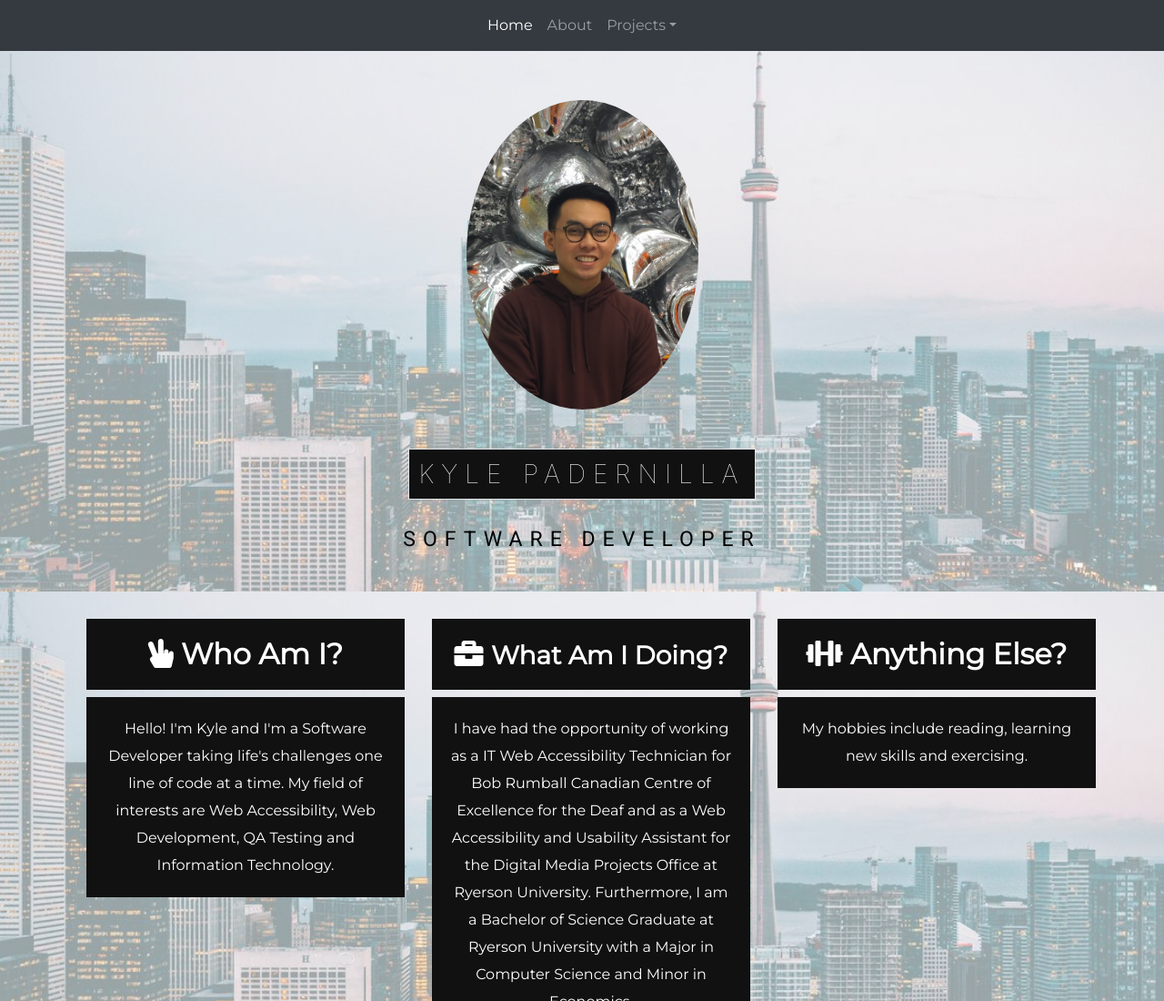
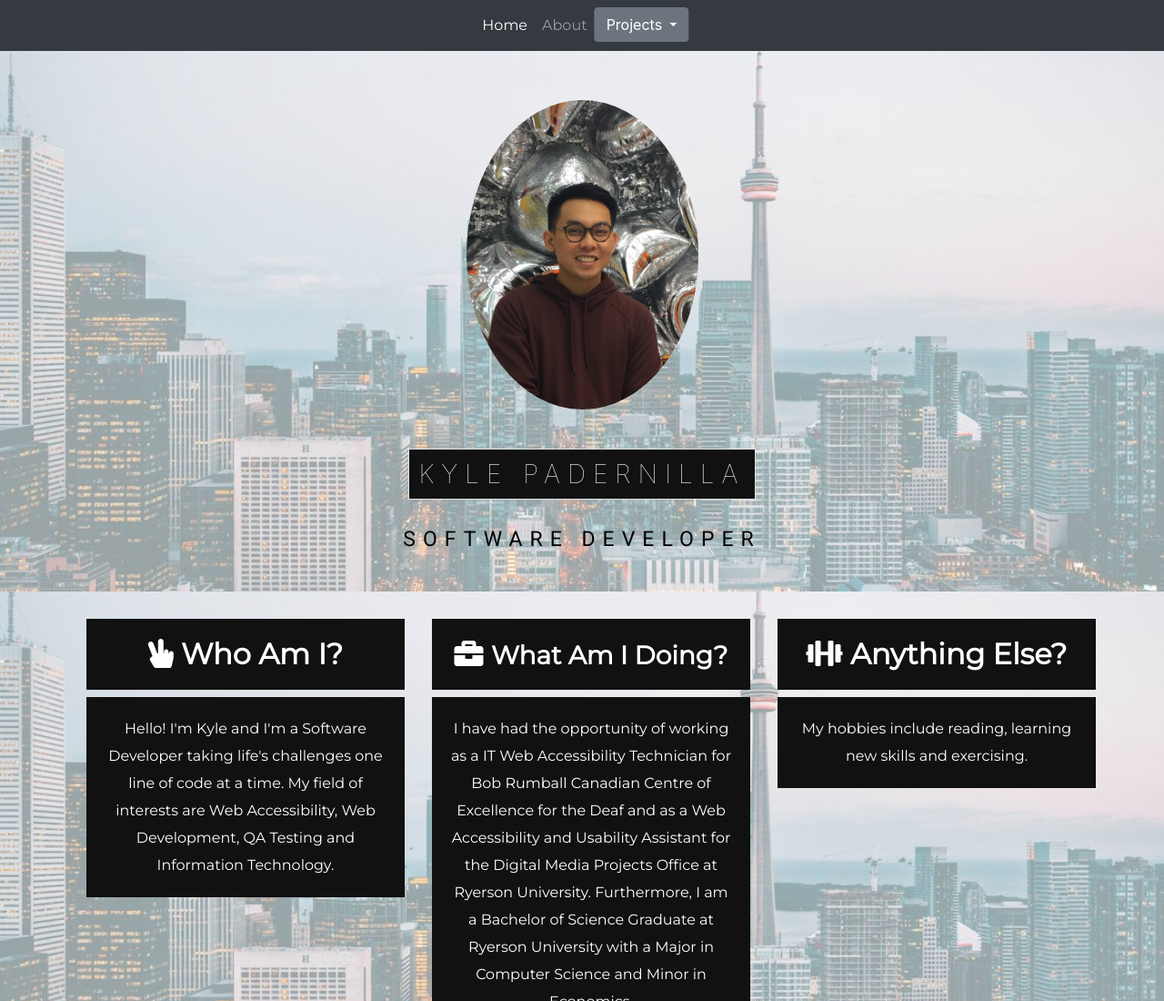
Before and after one commit to kylepadernilla/kylepadernilla.github.io, a plain HTML site: page index.html in a window 1280 px wide. Shown: the top 1100 px of the page at 91% size. Drawn offline with nearby package versions, Linux system fonts and the light colour scheme.

Commit message:
update dropdown buttons

```diff
--- a/index.html
+++ b/index.html
@@ -42,8 +42,10 @@
           <li class="nav-item">
             <a class="nav-link" href="../index.html#aboutme">About</a>
             <li class="nav-item">
-              <a class="nav-link dropdown-toggle"id="" data-toggle="dropdown" aria-expanded="false">Projects</a>
-              <div class="dropdown-menu" href="" aria-labelledby="dropdown01">
+               <button class="btn btn-secondary dropdown-toggle" type="button" id="dropdownMenuButton" data-toggle="dropdown" aria-haspopup="true" aria-expanded="false">
+                Projects
+               </button>
+              <div class="dropdown-menu" aria-labelledby="dropdownMenuButton">
                 <a class="dropdown-item" href="#gradecalc">Grade Calculator</a>
                 <a class="dropdown-item" href="#reactcomp">React Component Example</a>
                 <a class="dropdown-item" href="#typespeed">Speed Typing Test</a>
```
